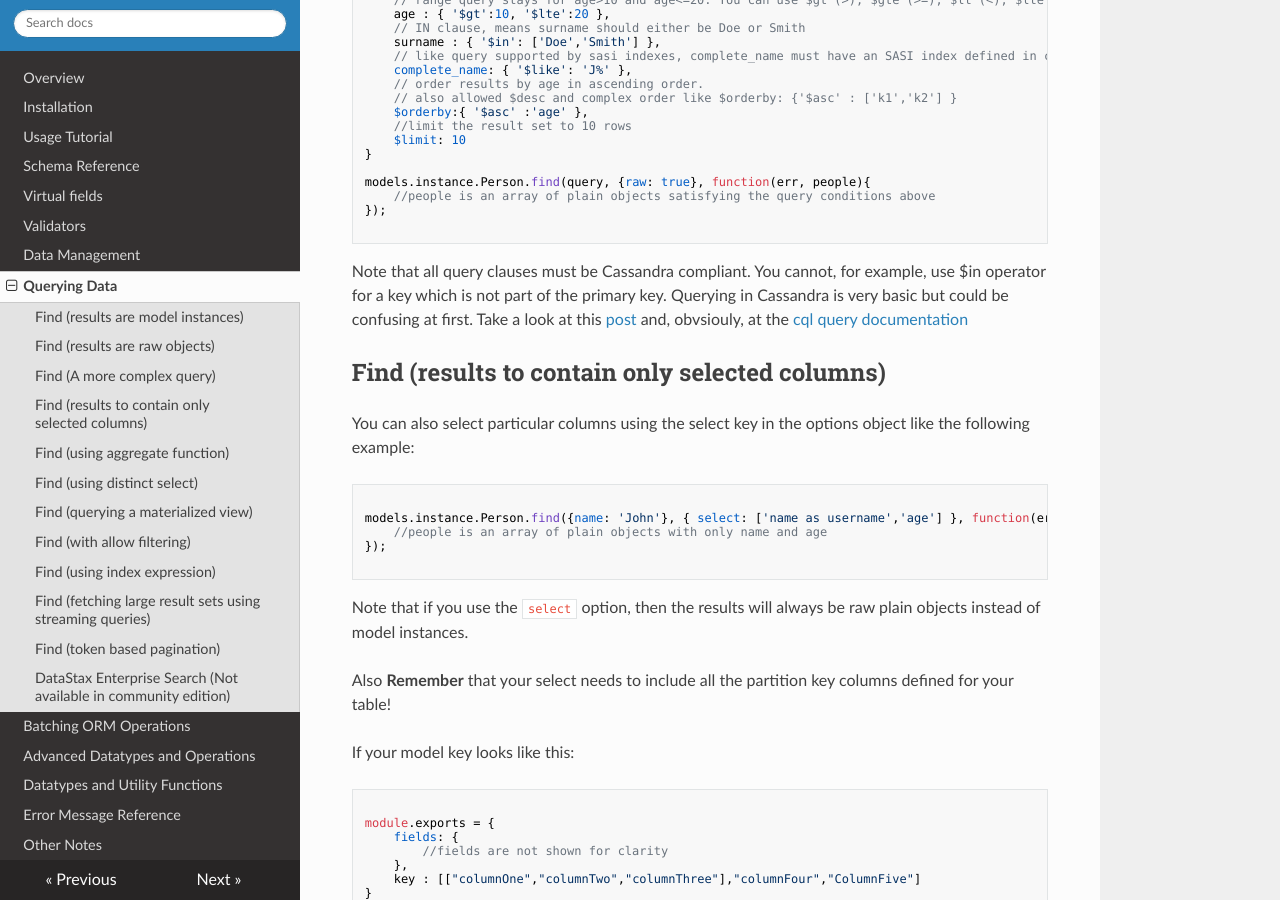
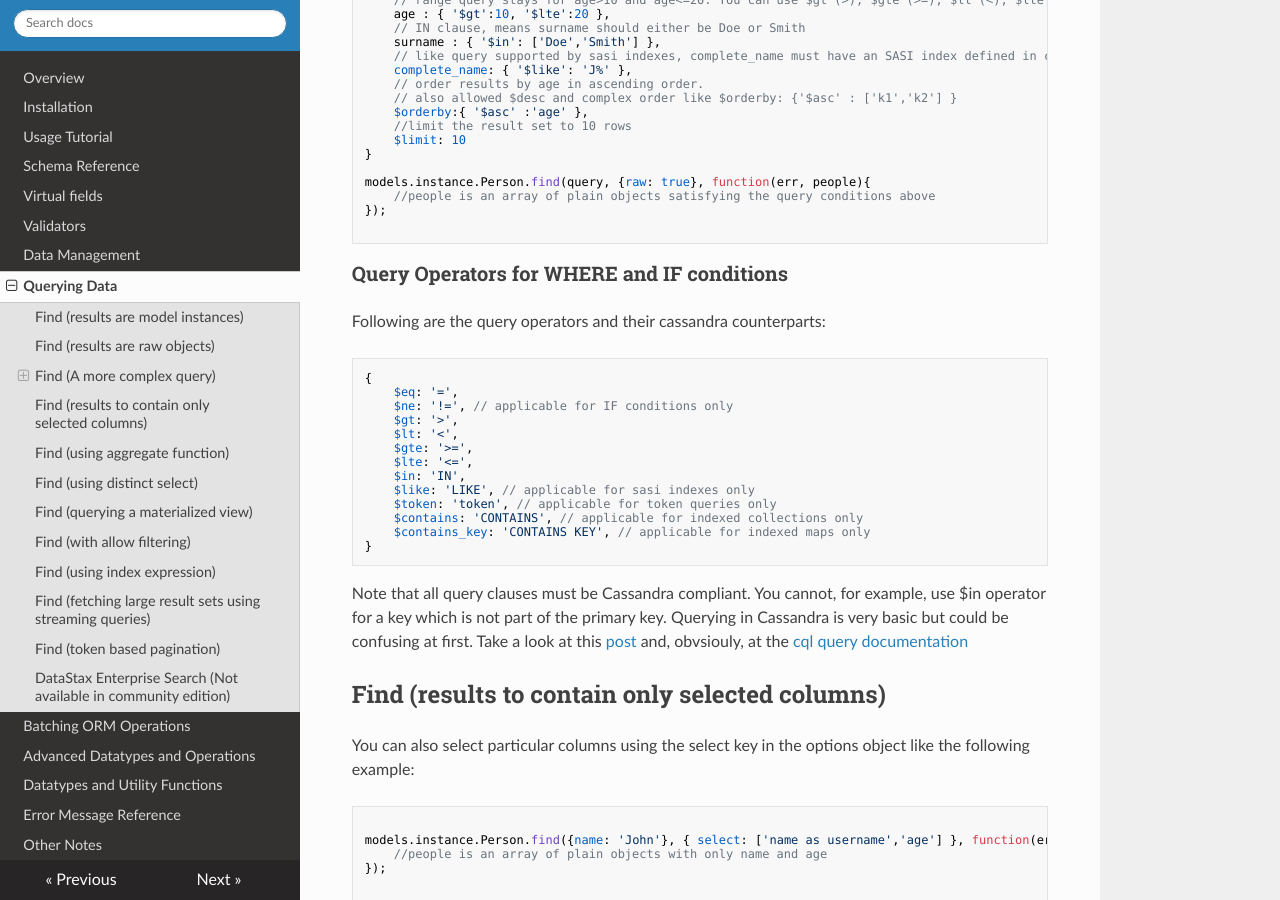
Before and after one commit to masumsoft/express-cassandra, an MkDocs documentation site: the page built from docs/find.md, in a window 1280 px wide and 900 px high, scrolled down 1111 px. Built offline with MkDocs 1.6.1, drawn with Linux system fonts in a browser that asks for light colours; nearby versions of some CDN libraries; old or Windows-style settings are respelled for this version of MkDocs.

Commit message:
supporting query operators in lwt conditions, fixes #113

````diff
--- a/docs/find.md
+++ b/docs/find.md
@@ -62,6 +62,26 @@ models.instance.Person.find(query, {raw: true}, function(err, people){
     //people is an array of plain objects satisfying the query conditions above
 });
 
+```
+
+### Query Operators for WHERE and IF conditions
+
+Following are the query operators and their cassandra counterparts:
+
+```
+{
+    $eq: '=',
+    $ne: '!=', // applicable for IF conditions only
+    $gt: '>',
+    $lt: '<',
+    $gte: '>=',
+    $lte: '<=',
+    $in: 'IN',
+    $like: 'LIKE', // applicable for sasi indexes only
+    $token: 'token', // applicable for token queries only
+    $contains: 'CONTAINS', // applicable for indexed collections only
+    $contains_key: 'CONTAINS KEY', // applicable for indexed maps only
+}
 ```
 
 Note that all query clauses must be Cassandra compliant. You cannot, for example, use $in operator for a key which is not part of the primary key. Querying in Cassandra is very basic but could be confusing at first. Take a look at this [post](http://mechanics.flite.com/blog/2013/11/05/breaking-down-the-cql-where-clause/) and, obvsiouly, at the [cql query documentation](https://docs.datastax.com/en/cql/3.3/cql/cql_using/useQueryDataTOC.html)
````
Also changed, not shown: docs/management.md (+2 -0 lines), 2 other files.
